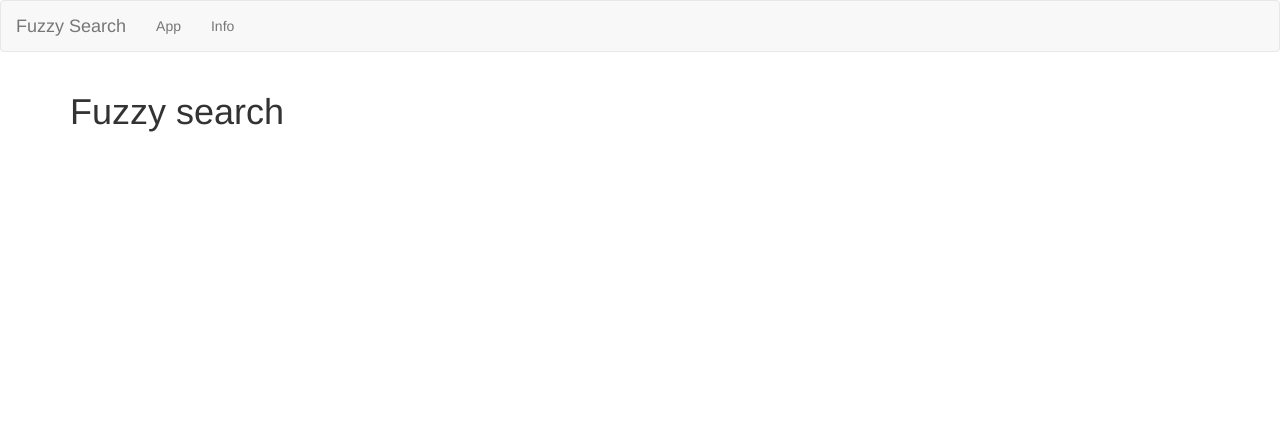
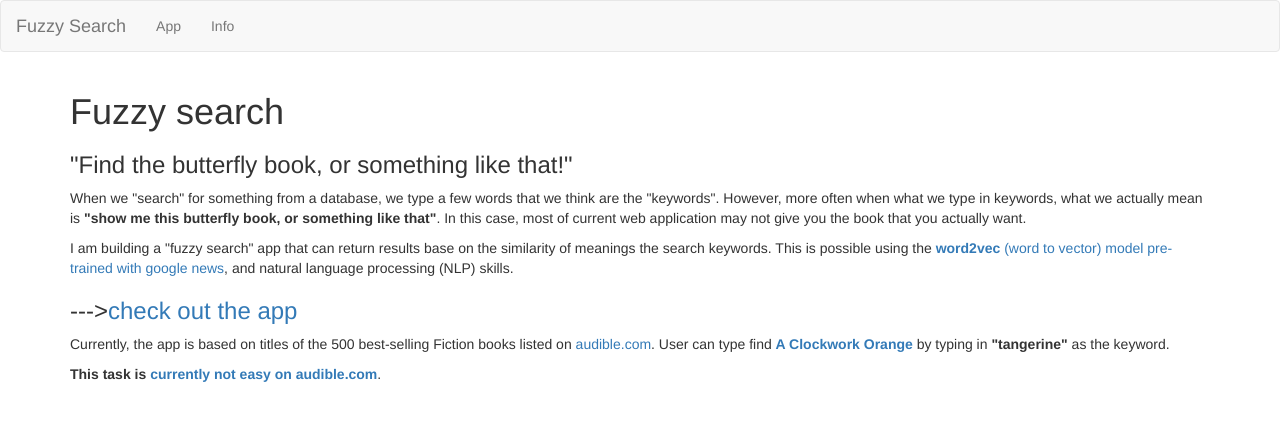
Before and after one commit to weitingwlin/fuzzy_search_flask, a Flask app: page / in a window 1280 px wide. Shown: the top 421 px of the page. Run offline with Flask 2, Linux system fonts and the light colour scheme; parts of the project's set-up code (start-up, migrations or seed data) failed here and were passed over; some libraries are stand-ins or nearby versions.

Commit message:
add main page

```diff
--- a/app/templates/index.html
+++ b/app/templates/index.html
@@ -5,4 +5,17 @@
 
   <h1>Fuzzy search</h2>
 
+  <h3 id="toc_0">&quot;Find the butterfly book, or something like that!&quot;</h3>
+
+  <p>When we &quot;search&quot; for something from a database, we type a few words that we think are the &quot;keywords&quot;. However, more often when what we type in keywords, what we actually mean is <strong>&quot;show me this butterfly book, or something like that&quot;</strong>. In this case, most of current web application may not give you the book that you actually want.</p>
+
+  <p>I am building a &quot;fuzzy search&quot; app that can return results base on the similarity of meanings the search keywords. This is possible using the <a href="https://code.google.com/archive/p/word2vec/"><strong>word2vec</strong> (word to vector) model pre-trained with google news</a>, and natural language processing (NLP) skills.</p>
+
+  <h3 id="toc_1">---&gt;<a href="/app">check out the app</a></h3>
+
+  <p>Currently, the app is based on titles of the 500 best-selling Fiction books listed on <a href="https://www.audible.com/">audible.com</a>. User can type find <strong><a href="https://www.audible.com/pd/Classics/A-Clockwork-Orange-Audiobook/B002V1OHIW">A Clockwork Orange</a></strong> by typing in <strong>&quot;tangerine&quot;</strong> as the keyword. </p>
+
+  <p><strong>This task is <a href="https://www.audible.com/search/ref=a_hp_tseft?advsearchKeywords=tangerine&amp;filterby=field-keywords">currently not easy on audible.com</a></strong>.</p>
+
+
 {% endblock %}
```
Also changed, not shown: app/search_app.py (+4 -3 lines), app/templates/app.html (+5 -3 lines), README.md.
